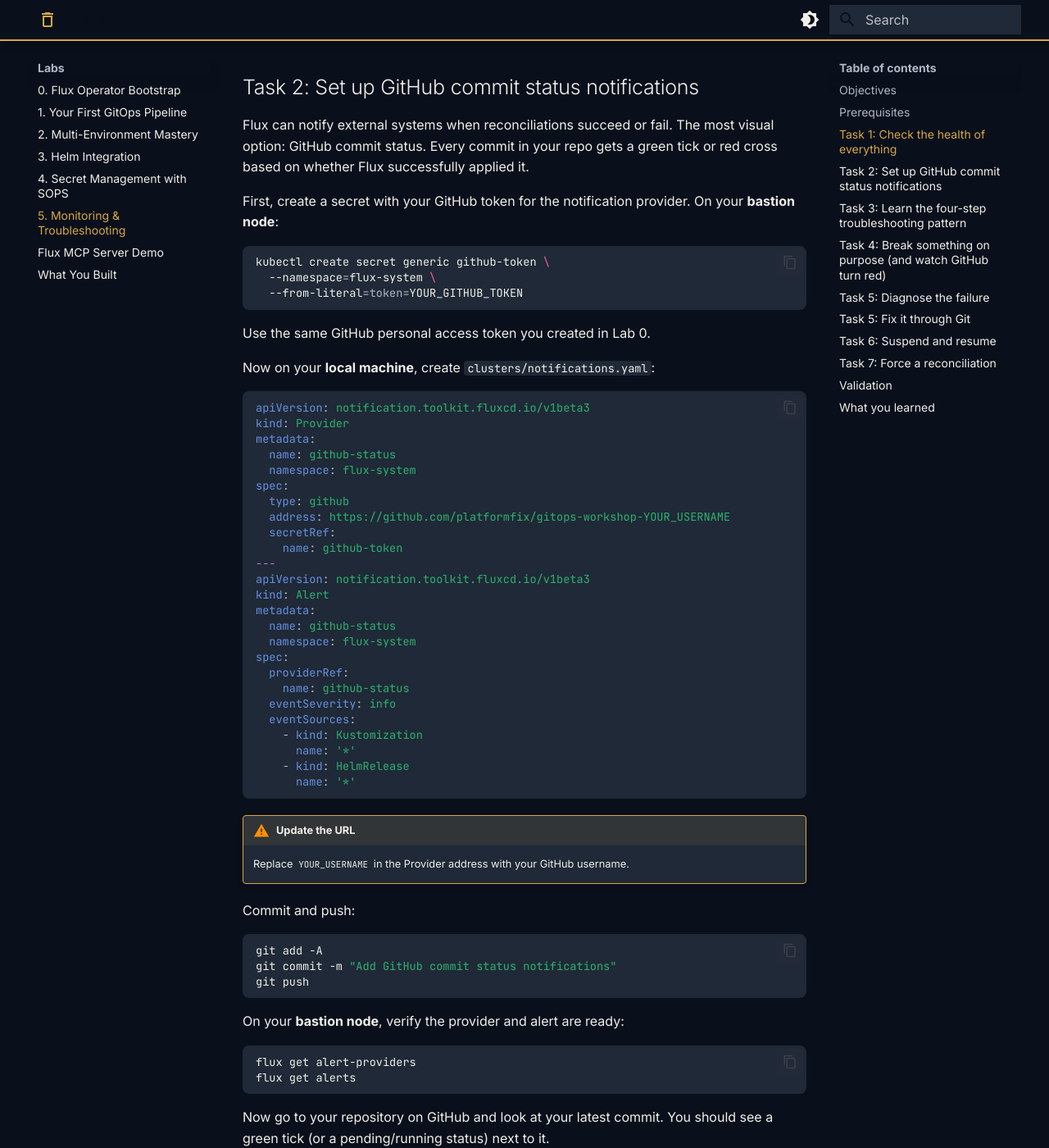
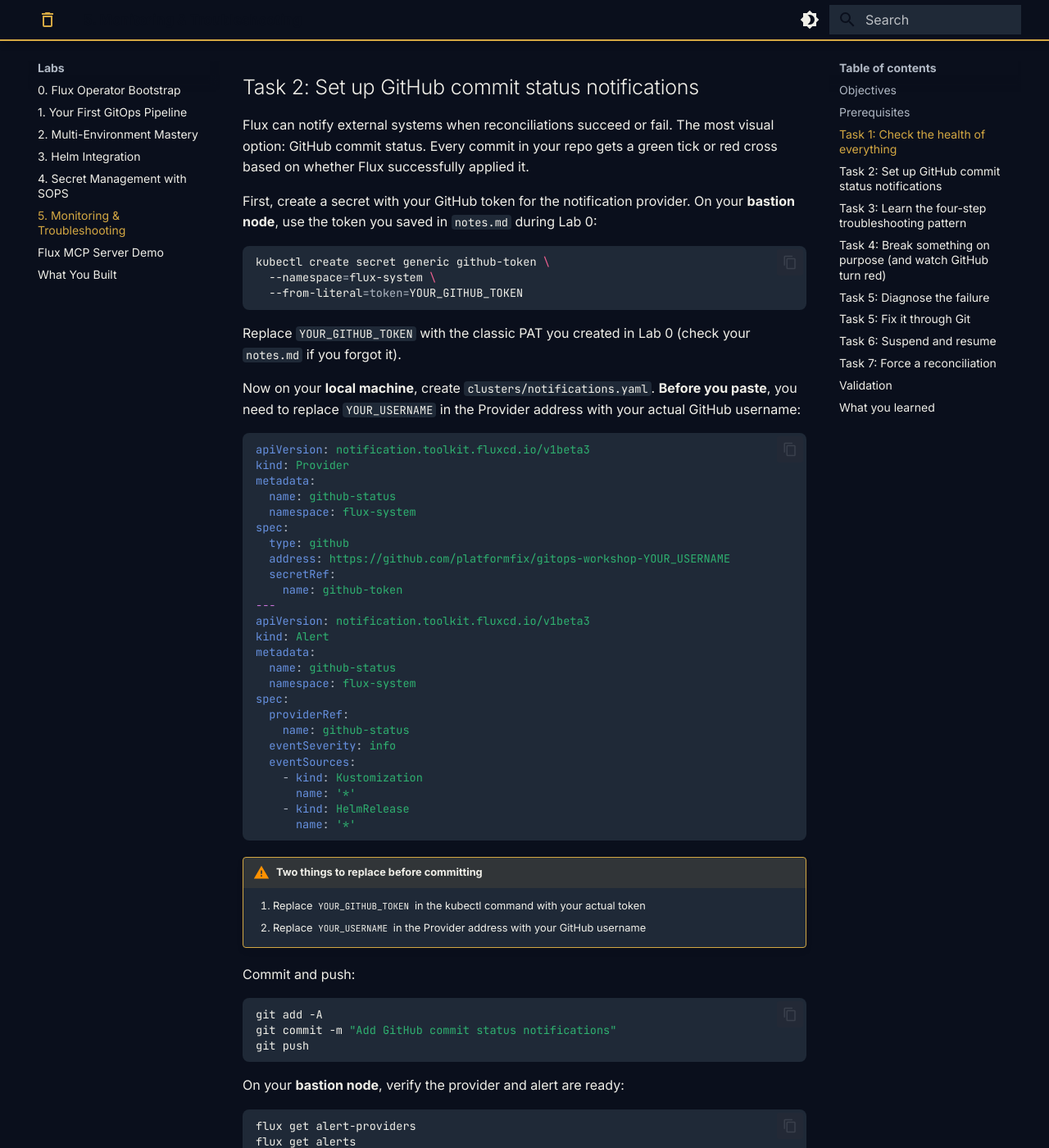
Before and after one commit to stevenwadeconsulting/gitops-fundamentals-lab, an MkDocs documentation site: the page built from docs/labs/5-monitoring-troubleshooting.md, in a window 1280 px wide and 1400 px high, scrolled down 1255 px. Shown: the whole window at 82% size. Built offline with MkDocs 1.6.1 and Material for MkDocs 9.7.7, drawn with Linux system fonts in a browser that asks for light colours.

Commit message:
Lab 5: move token and username warnings before the YAML they paste

````diff
--- a/docs/labs/5-monitoring-troubleshooting.md
+++ b/docs/labs/5-monitoring-troubleshooting.md
@@ -50,7 +50,7 @@ All components should report as healthy.
 
 Flux can notify external systems when reconciliations succeed or fail. The most visual option: GitHub commit status. Every commit in your repo gets a green tick or red cross based on whether Flux successfully applied it.
 
-First, create a secret with your GitHub token for the notification provider. On your **bastion node**:
+First, create a secret with your GitHub token for the notification provider. On your **bastion node**, use the token you saved in `notes.md` during Lab 0:
 
 ```bash
 kubectl create secret generic github-token \
@@ -58,9 +58,9 @@ kubectl create secret generic github-token \
   --from-literal=token=YOUR_GITHUB_TOKEN
 ```
 
-Use the same GitHub personal access token you created in Lab 0.
+Replace `YOUR_GITHUB_TOKEN` with the classic PAT you created in Lab 0 (check your `notes.md` if you forgot it).
 
-Now on your **local machine**, create `clusters/notifications.yaml`:
+Now on your **local machine**, create `clusters/notifications.yaml`. **Before you paste**, you need to replace `YOUR_USERNAME` in the Provider address with your actual GitHub username:
 
 ```yaml
 apiVersion: notification.toolkit.fluxcd.io/v1beta3
@@ -90,8 +90,9 @@ spec:
       name: '*'
 ```
 
-!!! warning "Update the URL"
-    Replace `YOUR_USERNAME` in the Provider address with your GitHub username.
+!!! warning "Two things to replace before committing"
+    1. Replace `YOUR_GITHUB_TOKEN` in the kubectl command with your actual token
+    2. Replace `YOUR_USERNAME` in the Provider address with your GitHub username
 
 Commit and push:
 
````
